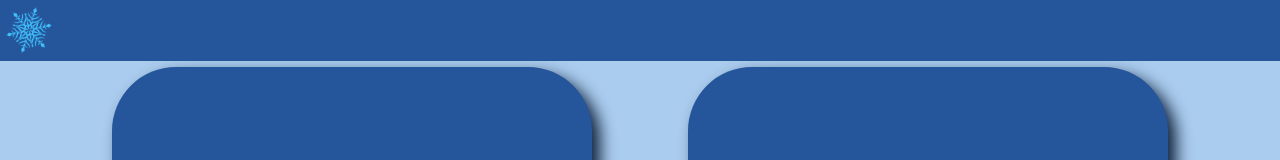
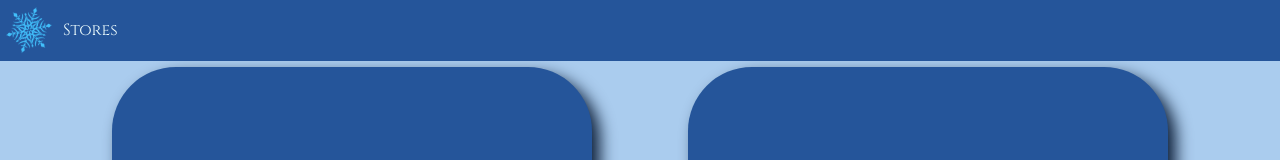
Before and after one commit to cegarciav/grupo-webthuldra-p2-frontend, a React (Create React App) app: page / in a window 1280 px wide. Shown: the top 160 px of the page. Built offline with nearby package versions, Linux system fonts and the light colour scheme.

Commit message:
feat: add stores link in navbar

```diff
--- a/src/App.jsx
+++ b/src/App.jsx
@@ -20,6 +20,11 @@ function App() {
             <li id="logo">
               <a href="/">
                 <img src="/webthuldra_logo.png" alt="Copo de nieve, logo de Webthuldra" />
+              </a>
+            </li>
+            <li>
+              <a href="/stores">
+                Stores
               </a>
             </li>
           </ul>
```
